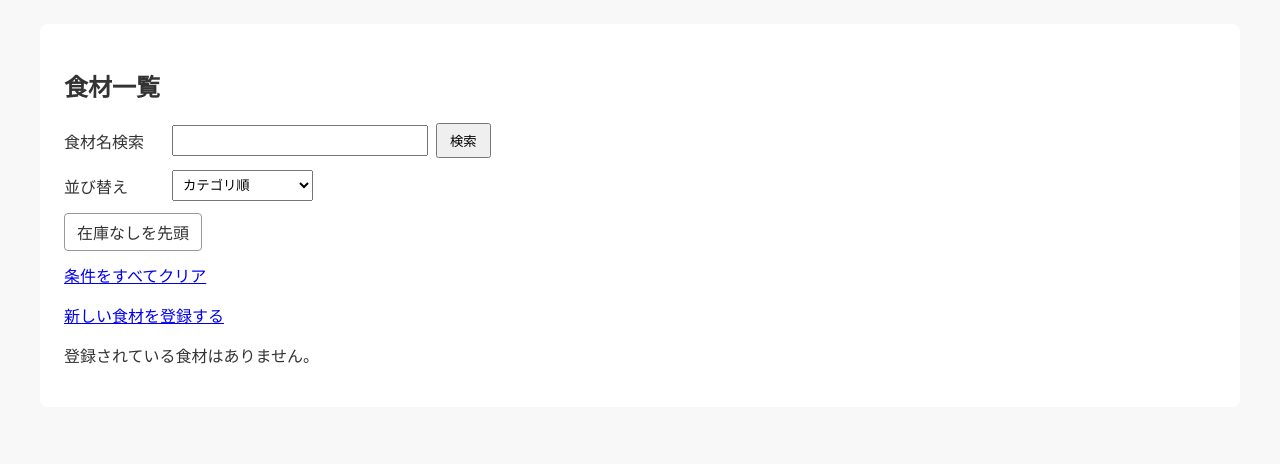
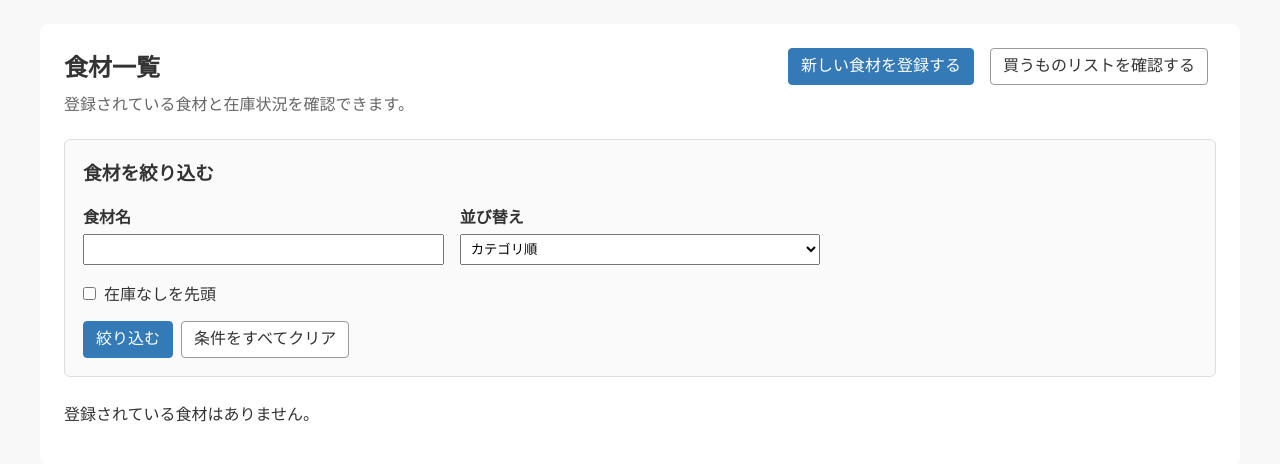
Before and after one commit to yuzuan419656/food-stock-app, a FastAPI app: page / in a window 1280 px wide. Shown: the part 149-613 px from the top of the page. Run offline with FastAPI, Linux system fonts and the light colour scheme.

Commit message:
各種ボタンのUIを変更

```diff
--- a/app/static/css/style.css
+++ b/app/static/css/style.css
@@ -41,6 +41,54 @@ button {
     cursor: pointer;
 }
 
+/* 共通操作ボタン（リンク・フォームボタン） */
+
+.primary-button,
+.secondary-button {
+    display: inline-flex;
+    align-items: center;
+    justify-content: center;
+    box-sizing: border-box;
+    min-height: 34px;
+    padding: 6px 12px;
+    border: 1px solid transparent;
+    border-radius: 4px;
+    font-size: inherit;
+    line-height: 1.4;
+    text-decoration: none;
+    cursor: pointer;
+}
+
+.primary-button {
+    border-color: #337ab7;
+    background-color: #337ab7;
+    color: #fff;
+}
+
+.primary-button:hover {
+    border-color: #286090;
+    background-color: #286090;
+    color: #fff;
+}
+
+.secondary-button {
+    border-color: #999;
+    background-color: #fff;
+    color: #333;
+}
+
+.secondary-button:hover {
+    border-color: #777;
+    background-color: #f0f0f0;
+    color: #333;
+}
+
+.primary-button:focus-visible,
+.secondary-button:focus-visible {
+    outline: 2px solid #005fcc;
+    outline-offset: 2px;
+}
+
 [hidden] {
     display: none !important;
 }
--- a/app/templates/ingredients/delete.html
+++ b/app/templates/ingredients/delete.html
@@ -86,7 +86,7 @@
                 一覧から削除する
             </button>
 
-            <a href="/">
+            <a href="/" class="secondary-button">
                 キャンセル
             </a>
         </div>
--- a/app/templates/ingredients/edit.html
+++ b/app/templates/ingredients/edit.html
@@ -151,7 +151,7 @@
                     基本情報を保存
                 </button>
 
-                <a href="/">
+                <a href="/" class="secondary-button">
                     一覧へ戻る
                 </a>
             </div>
--- a/app/templates/ingredients/inventory_lot_delete.html
+++ b/app/templates/ingredients/inventory_lot_delete.html
@@ -107,7 +107,7 @@
 
         <a
             href="/ingredients/{{ ingredient.id }}/edit#inventory-lots"
-            class="cancel-button"
+            class="secondary-button cancel-button"
         >
             キャンセル
         </a>
--- a/app/templates/ingredients/list.html
+++ b/app/templates/ingredients/list.html
@@ -1,8 +1,17 @@
 {% extends "base.html" %}
 
 {% block content %}
-<section>
-    <h2>食材一覧</h2>
+<div class="container">
+    <div class="recipe-list-header">
+        <div>
+            <h2>食材一覧</h2>
+            <p>登録されている食材と在庫状況を確認できます。</p>
+        </div>
+        <div class="recipe-list-header-actions">
+            <a href="/ingredients/new" class="primary-button">新しい食材を登録する</a>
+            <a href="/shopping-list" class="secondary-button">買うものリストを確認する</a>
+        </div>
+    </div>
 
     {% if expiration_message %}
         <p class="success-message">
@@ -16,12 +25,14 @@
         </p>
     {% endif %}
 
-    <div class="list-controls">
+    <section class="recipe-filter-panel">
+        <h3>食材を絞り込む</h3>
+
         <form
             action="/"
             method="get"
             autocomplete="off"
-            class="list-control-form"
+            class="recipe-filter-form"
         >
             {% for category in category_filters %}
                 <input
@@ -31,18 +42,9 @@
                 >
             {% endfor %}
 
-            {% if out_of_stock_first %}
-                <input
-                    type="hidden"
-                    name="out_of_stock_first"
-                    value="true"
-                >
-            {% endif %}
-
-            <div class="search-control">
-                <label for="keyword">
-                    食材名検索
-                </label>
+            <div class="recipe-filter-grid">
+                <div class="form-group">
+                    <label for="keyword">食材名</label>
 
                 <input
                     type="text"
@@ -52,21 +54,12 @@
                     autocomplete="off"
                 >
 
-                <button type="submit">
-                    検索
-                </button>
-            </div>
+                </div>
 
-            <div class="sort-control">
-                <label for="sort">
-                    並び替え
-                </label>
+                <div class="form-group">
+                    <label for="sort">並び替え</label>
 
-                <select
-                    id="sort"
-                    name="sort"
-                    onchange="this.form.submit()"
-                >
+                    <select id="sort" name="sort">
                     <option
                         value="category"
                         {% if sort == "category" %}selected{% endif %}
@@ -101,34 +94,21 @@
                     >
                         消費期限が遠い順
                     </option>
-                </select>
+                    </select>
+                </div>
+            </div>
+
+            <label class="recipe-filter-checkbox">
+                <input type="checkbox" name="out_of_stock_first" value="true" {% if out_of_stock_first %}checked{% endif %}>
+                在庫なしを先頭
+            </label>
+
+            <div class="recipe-filter-actions">
+                <button type="submit" class="primary-button">絞り込む</button>
+                <a href="/" class="secondary-button">条件をすべてクリア</a>
             </div>
         </form>
-
-        <div class="inventory-filter-actions">
-            {% if out_of_stock_first %}
-                <a
-                    href="/?keyword={{ keyword | urlencode }}{% for category in category_filters %}&category_filters={{ category | urlencode }}{% endfor %}&sort={{ sort }}"
-                    class="inventory-filter-button active"
-                >
-                    在庫なし優先を解除
-                </a>
-            {% else %}
-                <a
-                    href="/?keyword={{ keyword | urlencode }}{% for category in category_filters %}&category_filters={{ category | urlencode }}{% endfor %}&sort={{ sort }}&out_of_stock_first=true"
-                    class="inventory-filter-button"
-                >
-                    在庫なしを先頭
-                </a>
-            {% endif %}
-        </div>
-
-        <div class="clear-all-conditions">
-            <a href="/">
-                条件をすべてクリア
-            </a>
-        </div>
-    </div>
+    </section>
 
     {% if
         keyword
@@ -181,12 +161,6 @@
         </div>
     {% endif %}
 
-    <div class="ingredient-list-navigation">
-        <a href="/ingredients/new">
-            新しい食材を登録する
-        </a>
-    </div>
-
     {% if ingredients %}
         <div class="shopping-list-controls">
             <form
@@ -205,7 +179,7 @@
 
             <a
                 href="/shopping-list"
-                class="shopping-list-view-button"
+                class="secondary-button shopping-list-view-button"
             >
                 買うものリストを確認する
             </a>
@@ -217,7 +191,8 @@
             ></span>
         </div>
 
-        <table>
+        <div class="inventory-list-table-wrapper">
+        <table class="inventory-list-table">
             <thead>
                 <tr>
                     <th class="shopping-list-select-column">
@@ -530,11 +505,17 @@
                         </td>
 
                         <td>
-                            <a href="/ingredients/{{ ingredient.id }}/edit">
+                            <a
+                                href="/ingredients/{{ ingredient.id }}/edit"
+                                class="secondary-button"
+                            >
                                 編集
                             </a>
 
-                            <a href="/ingredients/{{ ingredient.id }}/delete">
+                            <a
+                                href="/ingredients/{{ ingredient.id }}/delete"
+                                class="danger-button"
+                            >
                                 削除
                             </a>
                         </td>
@@ -542,6 +523,7 @@
                 {% endfor %}
             </tbody>
         </table>
+        </div>
     {% else %}
         {% if keyword or category_filters %}
             <p>
@@ -553,7 +535,7 @@
             </p>
         {% endif %}
     {% endif %}
-</section>
+</div>
 
 <script>
     document.addEventListener("DOMContentLoaded", () => {
--- a/app/templates/ingredients/new.html
+++ b/app/templates/ingredients/new.html
@@ -221,11 +221,11 @@
             </button>
 
             {% if form_data.source == "shopping_list" %}
-                <a href="/shopping-list/add">
+                <a href="/shopping-list/add" class="secondary-button">
                     買うもの追加画面へ戻る
                 </a>
             {% else %}
-                <a href="/">
+                <a href="/" class="secondary-button">
                     キャンセル
                 </a>
             {% endif %}
--- a/app/templates/inventory_lots/new.html
+++ b/app/templates/inventory_lots/new.html
@@ -112,7 +112,7 @@
                 新しい在庫として追加
             </button>
 
-            <a href="{{ list_url }}">
+            <a href="{{ list_url }}" class="secondary-button">
                 キャンセル
             </a>
         </div>
--- a/app/templates/recipes/list.html
+++ b/app/templates/recipes/list.html
@@ -322,11 +322,11 @@
                         </td>
 
                         <td>
-                            <a href="/recipes/{{ recipe.id }}/edit">
+                            <a href="/recipes/{{ recipe.id }}/edit" class="secondary-button">
                                 編集
                             </a>
 
-                            <a href="/recipes/{{ recipe.id }}/delete?return_to=/recipes">
+                            <a href="/recipes/{{ recipe.id }}/delete?return_to=/recipes" class="danger-button">
                                 削除
                             </a>
                         </td>
```
Also changed, not shown: other parts of app/static/css/style.css (+58 -2 lines).
